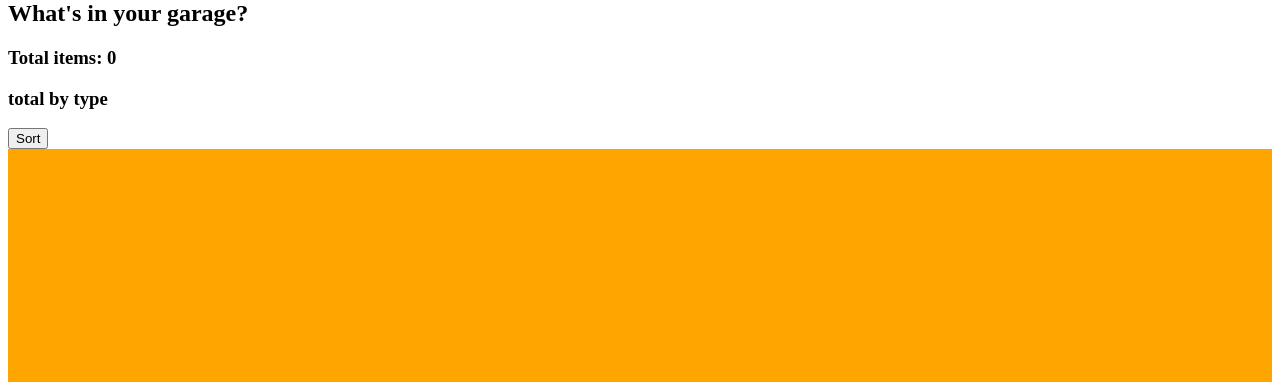
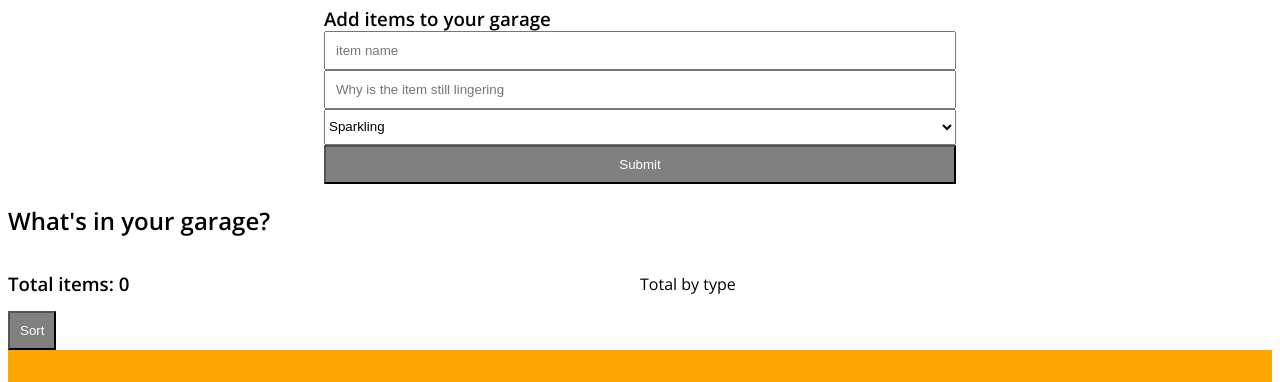
Before and after one commit to mariastlouis/garage-door, a website: page public/index.html in a window 1280 px wide. Shown: the part 80-462 px from the top of the page. Drawn offline with nearby package versions, Linux system fonts and the light colour scheme; no server answers.

Commit message:
basic css

```diff
--- a/public/css/styles.css
+++ b/public/css/styles.css
@@ -1,3 +1,23 @@
+
+* {
+  -webkit-box-sizing: border-box;
+  -moz-box-sizing: border-box;
+  box-sizing: border-box;
+}
+
+body{
+  font-family: 'Open Sans', sans-serif;
+}
+
+h3 {
+    display: block;
+    -webkit-margin-before: 0em;
+    -webkit-margin-after: 0em;
+    -webkit-margin-start: 0px;
+    -webkit-margin-end: 0px;
+    font-weight: bold;
+}
+
 .garage-door {
   height: 500px;
   overflow:hidden;
@@ -22,7 +42,6 @@
 
 }
 
-
 .door-left {
   /*transform: translateX(-100%);*/
   transform: translateX(0);
@@ -37,12 +56,61 @@
   justify-content: flex-start;
 }
 
-
-
 .item-list {
   background: #fff;
   position: absolute;
   z-index: 1;
   width: 100%;
   height: 500px;
+  display:flex;
+  flex-direction: column;
+  align-items:center;
+  overflow:scroll;
+
 }
+
+.totals {
+  display:flex;
+  flex-direction: row;
+  align-items: center;
+
+}
+
+.total {
+  width: 50%;
+}
+
+.clean-totals {
+  list-style-type: none;
+}
+.item-card {
+  background: #e4e4e4;
+  height: 200px;
+  width: 300px;
+  margin-bottom: 10px;
+}
+
+.item-card-head {
+    background: #fff;
+    border: 1px solid gray;
+}
+.add-item-section {
+  display:flex;
+  flex-direction: column;
+  width: 50%;
+  margin-left: auto;
+  margin-right: auto;
+}
+
+input {
+  padding: 10px;
+}
+button {
+  background: gray;
+  padding: 10px;
+  color: white;
+}
+
+select.clean-select {
+  height: 36px;
+}
--- a/public/index.html
+++ b/public/index.html
@@ -10,13 +10,30 @@
     <header>
       <h1> Garage door </h1>
     </header>
+
+       <section class = "add-item-section">
+      <h3> Add items to your garage </h3>
+      <input class = "item-input" type = "text" placeholder ="item name" />
+      <input class = "linger-input" type = "text" placeholder ="Why is the item still lingering" />
+
+      <select class = "clean-select" onchange ="selectClean(event.target.value)">
+        <option class ='clean-rating' value ='Sparkling'> Sparkling </option>
+         <option class ='clean-rating' value ='Dusty'> Dusty </option>
+          <option class ='clean-rating' value ='Rancid'> Rancid </option>
+      </select>
+
+           <button class = "submit-btn"> Submit </button>
+    </section>
     <section class = "items">
         <article>
             <h2> What's in your garage? </h2>
             <div class = "totals">
+              <div class ="total-items total">
               <h3> Total items: <span class ="item-total"> </span>
-              <div class = "cleanliness-totals">
-                <p> total by type </p>
+              </h3>
+            </div>
+              <div class = "cleanliness-totals total">
+                <p> Total by type </p>
                 <ul class = "clean-totals">
                 </ul>
               </div>
@@ -42,23 +59,10 @@
         </div>
       </div>
 
+    </section>
 
 
-    </h3>
-    </section>
-    <section class = "add-item-section">
-      <h3> Add items to your garage </h3>
-      <input class = "item-input" type = "text" placeholder ="item name" />
-      <input class = "linger-input" type = "text" placeholder ="Why is the item still lingering" />
 
-      <select class = "clean-select" onchange ="selectClean(event.target.value)">
-        <option class ='clean-rating' value ='Sparkling'> Sparkling </option>
-         <option class ='clean-rating' value ='Dusty'> Dusty </option>
-          <option class ='clean-rating' value ='Rancid'> Rancid </option>
-      </select>
-
-      <button class = "submit-btn"> Submit </button>
-    </section>
   <script src = 'js/jquery.min.js'></script>
   <script src = 'js/script.js'></script>
   </body>
--- a/public/js/script.js
+++ b/public/js/script.js
@@ -16,8 +16,10 @@ const appendItems = (items) => {
   $('.item-list').html('');
   const newItemList = items.forEach(item => {
     $('.item-list').append(`
-      <article class = "item" id = ${item.id}>
-        <h3> ${item.name} </h3>
+      <article class = "item-card" id = ${item.id}>
+         <div class = "item-card-head">
+         <h3> ${item.name} </h3>
+         </div>
         <p>Reason it lingers: ${item.reason} </p>
         <p>Cleanliness: ${item.cleanliness} </p>
       </article>
@@ -114,4 +116,3 @@ const openGarage = () => {
 $('.submit-btn').on('click', postItem)
 $('.sort-btn').on('click', sortItems)
 $('.garage-door').on('click', openGarage)
-$('.more').on('click', fetchItem)
```
